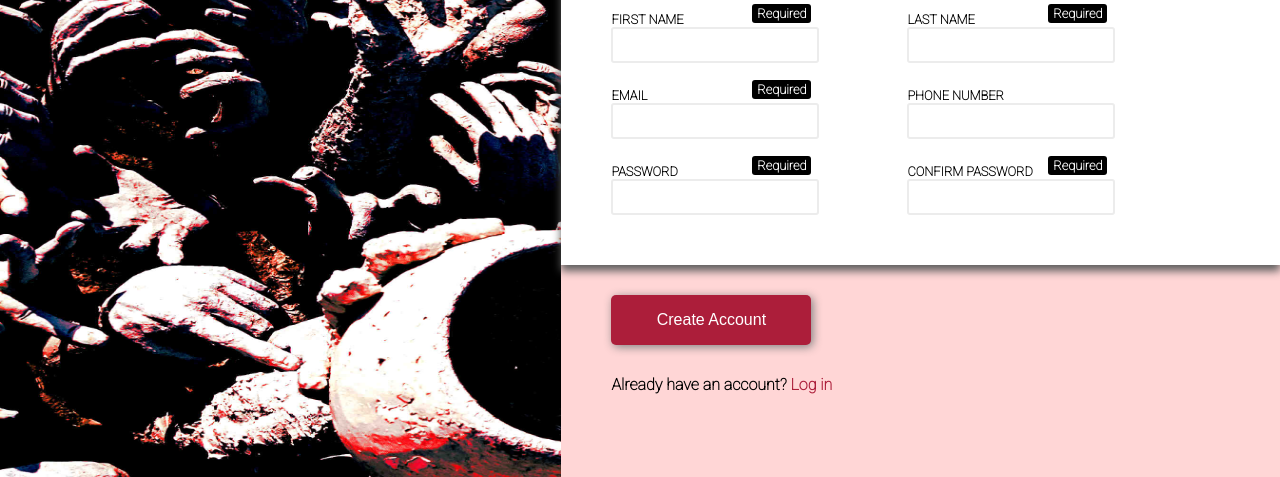
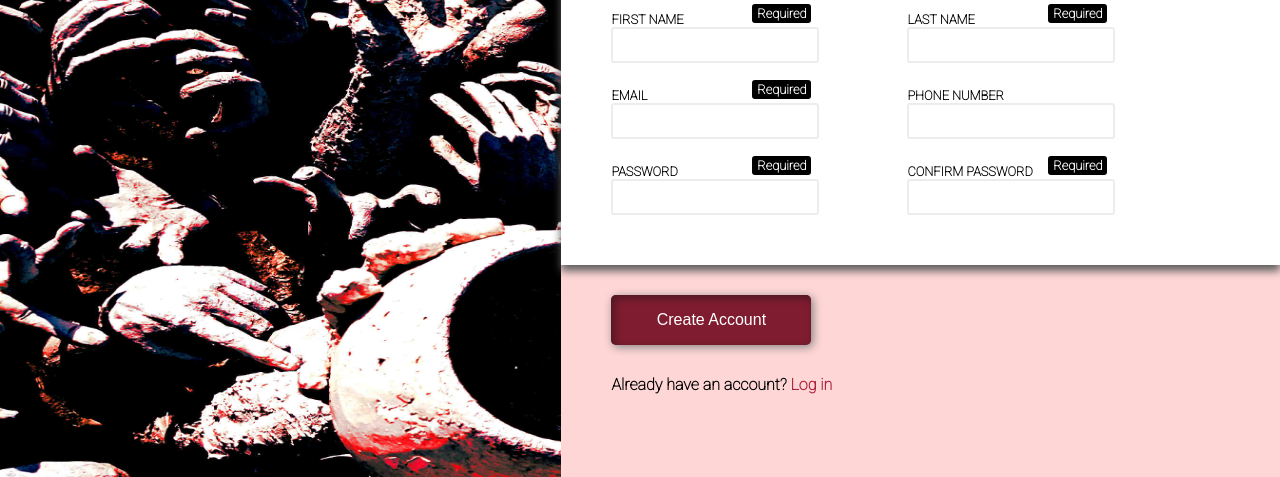
Before and after one commit to roboseb/sign-up-form, a plain HTML site: page index.html in a window 1280 px wide. In both pictures the pointer is over the button "Create Account". Shown: the part 323-800 px from the top of the page. Drawn offline with Linux system fonts and the light colour scheme; a web font is replaced by a local one.

Commit message:
Add shadow to hovered button. Add browser tab icon.

```diff
--- a/index.html
+++ b/index.html
@@ -9,6 +9,7 @@
     <link rel="preconnect" href="https://fonts.googleapis.com">
     <link rel="preconnect" href="https://fonts.gstatic.com" crossorigin>
     <link href="https://fonts.googleapis.com/css2?family=Righteous&family=Roboto:wght@100&family=Rubik+Glitch&display=swap" rel="stylesheet">
+    <link rel="icon" href="images/head.png">
 </head>
 <body>
     <div id="background">
--- a/styles.css
+++ b/styles.css
@@ -107,6 +107,12 @@ button {
     color:white;
     font-size: 1em;
     filter: drop-shadow(2px 2px 5px grey);
+    cursor: pointer;
+}
+
+button:hover {
+    background-color: rgb(128, 28, 48);
+    box-shadow: inset 3px 3px 9px rgb(75, 24, 34);
 }
 
 .field {
```
